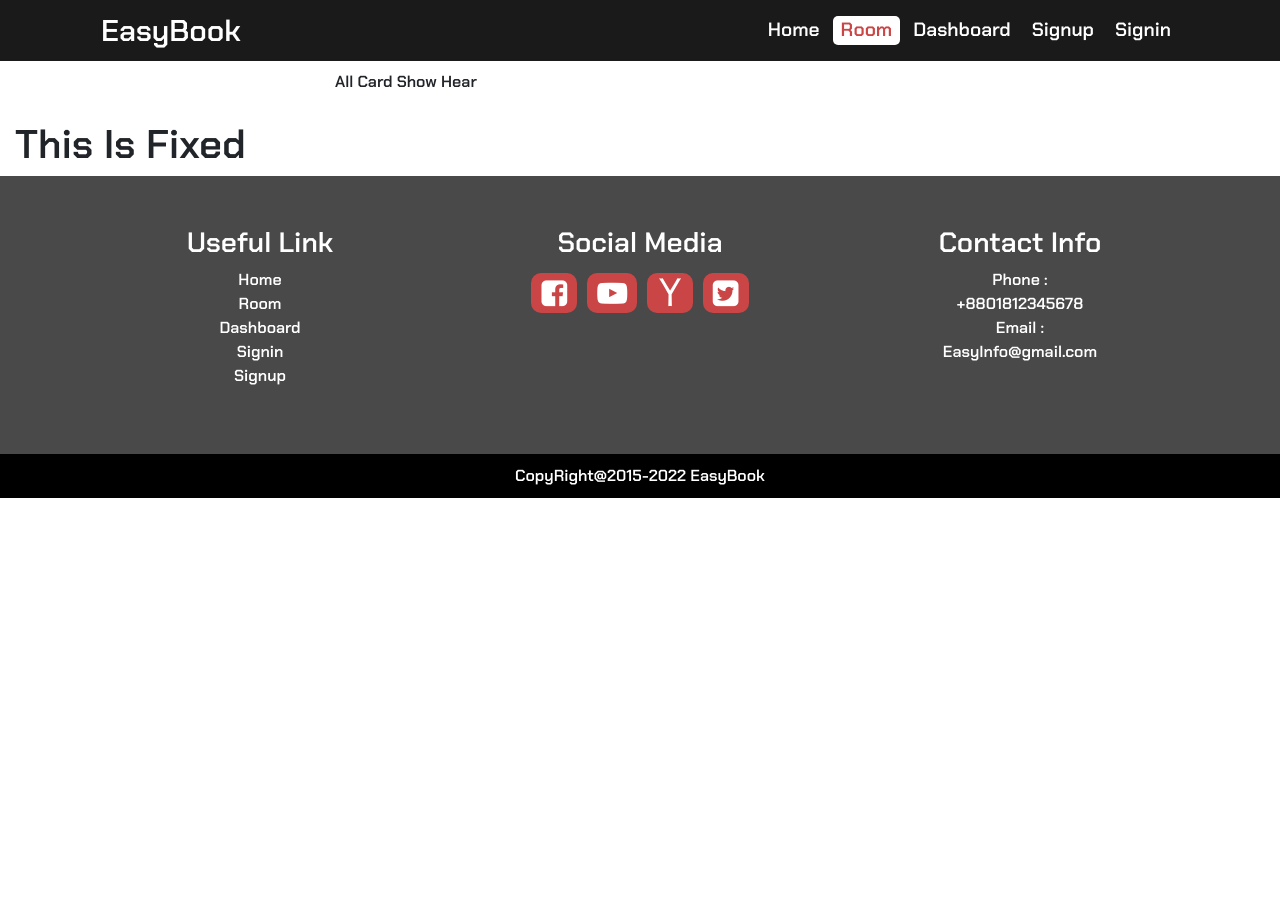
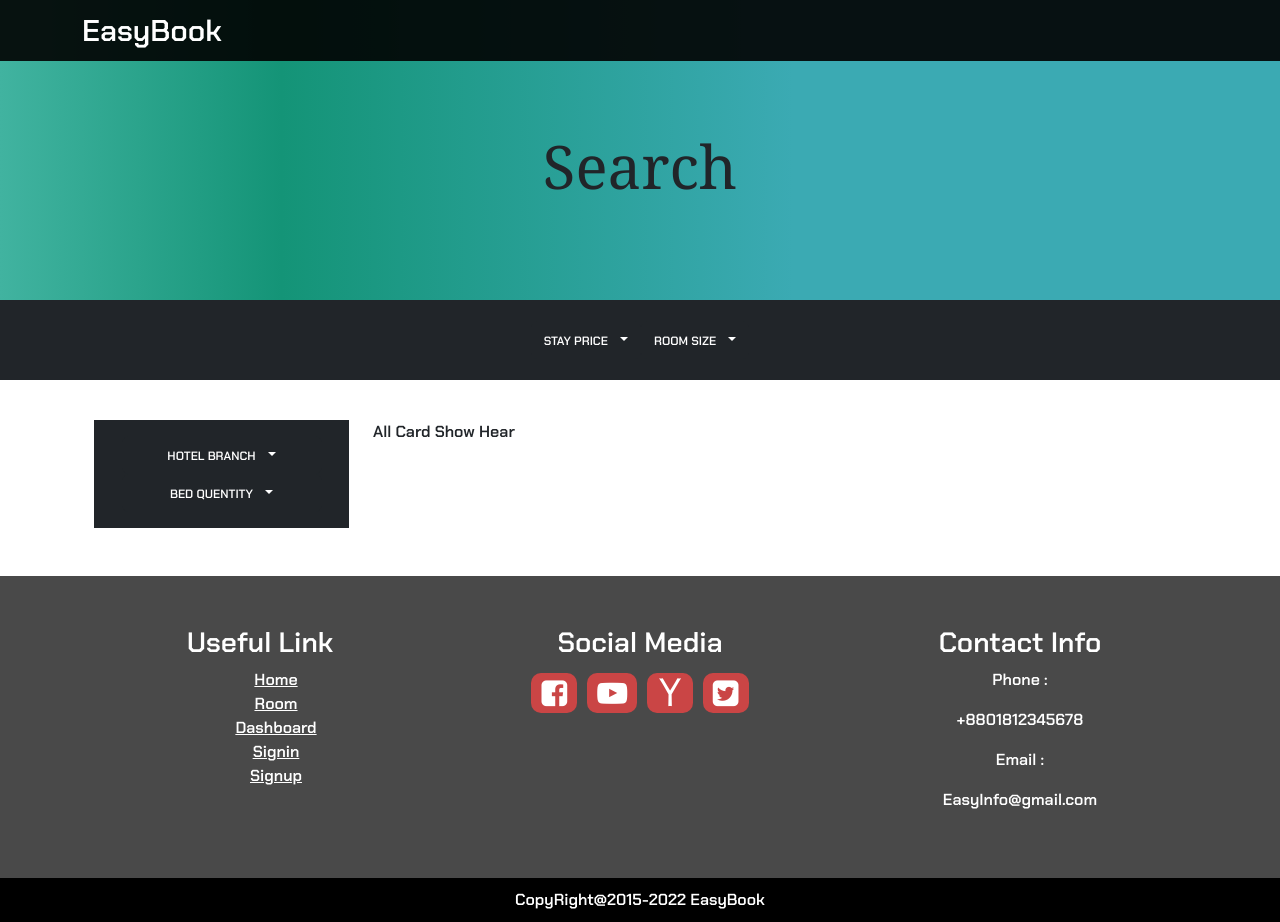
Before and after one commit to fahimsadnan99/HotelApp, a React (Create React App) app: page /room in a window 1280 px wide. Before the commit the page ends 800 px from the top, so only its background shows below. Built offline with nearby package versions, Linux system fonts and the light colour scheme.

Commit message:
add roomType

```diff
--- /dev/null
+++ b/postcss.config.js
@@ -0,0 +1,6 @@
+module.exports = {
+  plugins: {
+    tailwindcss: {},
+    autoprefixer: {},
+  },
+}
--- /dev/null
+++ b/src/Components/Room/RoomType.js
@@ -0,0 +1,26 @@
+import ButtonGroup from "react-bootstrap/ButtonGroup";
+import Dropdown from "react-bootstrap/Dropdown";
+
+const RoomType = ({ Option, title, Style }) => {
+  return (
+    <Dropdown as={ButtonGroup}>
+      <Dropdown.Toggle
+        variant="dark"
+        id="dropdown-basic"
+        className="custome"
+        style={Style}
+      >
+        <span className=" uppercase pr-2 text-xs"> {title}</span>
+      </Dropdown.Toggle>
+      <Dropdown.Menu>
+        {Option?.map((item) => (
+          <Dropdown.Item href="#" style={Style}>
+            <span className=" uppercase pr-2 text-xs">{item.option}</span>
+          </Dropdown.Item>
+        ))}
+      </Dropdown.Menu>
+    </Dropdown>
+  );
+};
+
+export default RoomType;
--- a/src/Pages/Room/index.js
+++ b/src/Pages/Room/index.js
@@ -1,26 +1,103 @@
-import React from 'react'
+import React from "react";
+import RoomType from "../../Components/Room/RoomType";
 
 const Room = () => {
+  const StayPrice = [
+    {
+      id: 1,
+      option: "Lowest price",
+    },
+    {
+      id: 2,
+      option: "Highest price",
+    },
+  ];
+
+  const RoomSize = [
+    {
+      id: 1,
+      option: "Larger Room",
+    },
+    {
+      id: 2,
+      option: "smallest room",
+    },
+  ];
+
+  const HotelBranch = [
+    {
+      id: 1,
+      option: "All branch",
+    },
+    {
+      id: 2,
+      option: "Hotel new work",
+    },
+    {
+      id: 3,
+      option: "Hotel rome",
+    },
+    {
+      id: 4,
+      option: "Hotel london",
+    },
+  ];
+  const HotelBed = [
+    {
+      id: 1,
+      option: "1",
+    },
+    {
+      id: 2,
+      option: "2",
+    },
+    {
+      id: 3,
+      option: "3",
+    },
+  ];
+
   return (
-    <div className='roomWrapper '>
-    <div className='row m-0 p-0'>
-    <div className='col-12 col-md-3'>
-    <div className='srcRoomMenu'>
-     <h1>This Is Fixed</h1>
+    <div className="roomWrapper ">
+      <div
+        style={{
+          background:
+            "linear-gradient(90deg, rgba(65,179,160,1) 0%, rgba(20,148,119,1) 22%, rgba(59,170,179,1) 62%)",
+        }}
+        className=" w-full h-[300px] pt-10 flex justify-center items-center"
+      >
+        <h1 className=" text-6xl font-normal font-serif">Search</h1>
       </div>
+      <div className="flex justify-center items-center h-20 bg-[#212529] mb-10">
+        <div>
+          <RoomType Option={StayPrice} title="Stay price" />
         </div>
-    <div className='col-12 col-md-9'>
-    <div className='allCardShow'>
-
-    All Card Show Hear
+        <div>
+          <RoomType Option={RoomSize} title="Room size" />
         </div>
       </div>
 
-
-
+      <div className="row pb-5 container m-auto">
+        <div className="col-12 col-md-3 ">
+          <div className=" bg-[#212529] flex justify-center items-center p-3 flex-col">
+            <RoomType
+              Option={HotelBranch}
+              title="Hotel Branch"
+              Style={{ width: "200px" }}
+            />
+            <RoomType
+              Option={HotelBed}
+              title="Bed Quentity"
+              Style={{ width: "200px" }}
+            />
           </div>
         </div>
-  )
-}
+        <div className="col-12 col-md-9">
+          <div className="allCardShow">All Card Show Hear</div>
+        </div>
+      </div>
+    </div>
+  );
+};
 
-export default Room
+export default Room;
--- a/src/Pages/Room/style.css
+++ b/src/Pages/Room/style.css
@@ -1,10 +1,10 @@
-.roomWrapper {
+/* .roomWrapper {
     padding-top: 70px;
-}
+} */
 
-.srcRoomMenu {
+/* .srcRoomMenu {
     padding-top: 50px;
-}
+} */
 
 
 
--- a/src/index.css
+++ b/src/index.css
@@ -1,3 +1,7 @@
+@tailwind base;
+@tailwind components;
+@tailwind utilities;
+
 body {
   margin: 0;
   font-family: -apple-system, BlinkMacSystemFont, 'Segoe UI', 'Roboto', 'Oxygen',
@@ -41,3 +45,6 @@
   font-family: source-code-pro, Menlo, Monaco, Consolas, 'Courier New',
     monospace;
 }
+.custome:hover{
+  background-color: #212529 !important;
+}
--- /dev/null
+++ b/tailwind.config.js
@@ -0,0 +1,12 @@
+/** @type {import('tailwindcss').Config} */
+module.exports = {
+  content: [
+    "./src/**/*.{js,jsx,ts,tsx}",
+    "node_modules/flowbite-react/**/*.{js,jsx,ts,tsx}",
+  ],
+
+  theme: {
+    extend: {},
+  },
+  plugins: [require("flowbite/plugin")],
+};
```
Also changed, not shown: package.json (+9 -0 lines), src/App.js (+11 -11 lines), src/index.js (+7 -10 lines), src/Assets/roomOutSide.jpg (added), 1 other file (tests, documents, lock files or other folders). Lines whose indentation alone changed are shown as unchanged.
